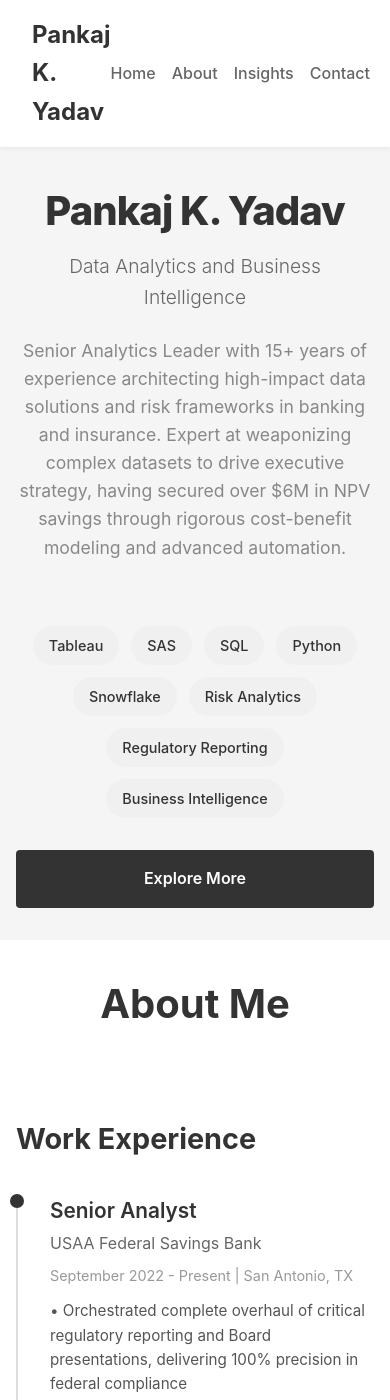
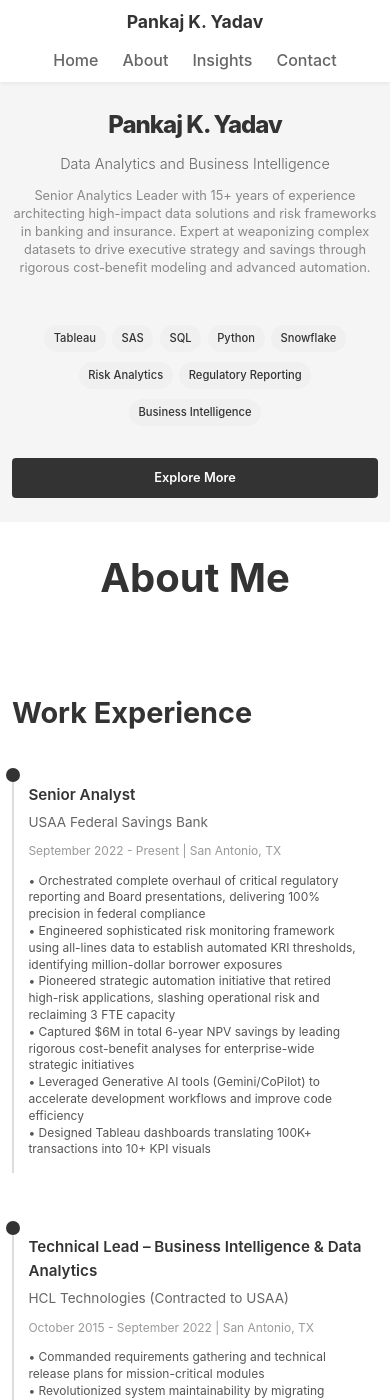
Before and after one commit to pankajsyadav/pankajyadav.github.io, a Jekyll site: the page built from _posts/2026-01-26-cloud-dw-comparison.md, in a window 390 px wide and 1400 px high. Built offline with Jekyll 4.4.1, drawn with Linux system fonts in a browser that asks for light colours.

Commit message:
Improve mobile responsiveness, update hero description, and center latest post carousel

```diff
--- a/_layouts/default.html
+++ b/_layouts/default.html
@@ -26,7 +26,7 @@
   <section id="home" class="home">
     <h1 class="hero-title">Pankaj K. Yadav</h1>
     <p class="hero-subtitle">Data Analytics and Business Intelligence</p>
-    <p class="hero-description">Senior Analytics Leader with 15+ years of experience architecting high-impact data solutions and risk frameworks in banking and insurance. Expert at weaponizing complex datasets to drive executive strategy, having secured over $6M in NPV savings through rigorous cost-benefit modeling and advanced automation.</p>
+    <p class="hero-description">Senior Analytics Leader with 15+ years of experience architecting high-impact data solutions and risk frameworks in banking and insurance. Expert at weaponizing complex datasets to drive executive strategy and savings through rigorous cost-benefit modeling and advanced automation.</p>
 
     <div class="skills-badges">
       <span class="badge">Tableau</span>
--- a/assets/css/style.css
+++ b/assets/css/style.css
@@ -287,6 +287,14 @@
   grid-template-columns: repeat(2, 1fr);
   gap: 2rem;
   margin-bottom: 2rem;
+  max-width: 100%;
+}
+
+.carousel-grid:has(.carousel-card:only-child) {
+  grid-template-columns: 1fr;
+  max-width: 600px;
+  margin-left: auto;
+  margin-right: auto;
 }
 
 .carousel-card {
@@ -580,45 +588,368 @@
 }
 
 /* Responsive Design */
+@media (max-width: 1024px) {
+  .nav-links {
+    gap: 1.5rem;
+  }
+
+  section {
+    padding: 3rem 2rem;
+  }
+}
+
 @media (max-width: 768px) {
+  body {
+    font-size: 15px;
+  }
+
+  nav {
+    padding: 0.75rem 1rem;
+  }
+
+  .nav-brand {
+    font-size: 1.3rem;
+  }
+
+  .nav-links {
+    gap: 0.75rem;
+    font-size: 0.9rem;
+  }
+
+  .nav-links a {
+    padding: 0.5rem 0.75rem;
+  }
+
   .hero-title {
-    font-size: 2.5rem;
+    font-size: 2rem;
   }
 
   .hero-subtitle {
-    font-size: 1.2rem;
+    font-size: 1rem;
   }
 
-  .nav-links {
-    gap: 1rem;
+  .hero-description {
+    font-size: 0.95rem;
+    line-height: 1.5;
+  }
+
+  .skills-badges {
+    flex-wrap: wrap;
+    justify-content: center;
+    gap: 0.5rem;
+  }
+
+  .badge {
+    font-size: 0.8rem;
+    padding: 0.4rem 0.8rem;
+  }
+
+  .cta-button {
+    padding: 0.8rem 1.5rem;
+    font-size: 0.95rem;
   }
 
   .carousel-grid {
     grid-template-columns: 1fr;
   }
 
+  .carousel-image {
+    height: 200px;
+  }
+
+  .carousel-content {
+    padding: 1.2rem;
+  }
+
+  .carousel-title-card {
+    font-size: 1.1rem;
+  }
+
+  .carousel-excerpt {
+    font-size: 0.9rem;
+  }
+
+  .carousel-indicators {
+    gap: 0.5rem;
+  }
+
+  .indicator {
+    width: 6px;
+    height: 6px;
+  }
+
   .timeline::before {
-    left: 15px;
+    left: 12px;
   }
 
   .timeline-item:nth-child(odd),
   .timeline-item:nth-child(even) {
     text-align: left;
-    padding-left: 50px;
+    padding-left: 40px;
     padding-right: 0;
   }
 
   .timeline-dot {
     left: 0;
     transform: translateX(-50%);
+    width: 14px;
+    height: 14px;
+  }
+
+  .timeline-content {
+    padding: 1rem;
+  }
+
+  .timeline-post-title {
+    font-size: 1rem;
+  }
+
+  .timeline-date {
+    font-size: 0.8rem;
+  }
+
+  .timeline-excerpt {
+    font-size: 0.85rem;
   }
 
   .skills-section {
     grid-template-columns: 1fr;
   }
 
+  .skill-category h3 {
+    font-size: 1.2rem;
+  }
+
+  .skill-list {
+    gap: 0.5rem;
+  }
+
+  .skill-item {
+    font-size: 0.85rem;
+    padding: 0.4rem 0.8rem;
+  }
+
+  .experience-item {
+    padding: 1.2rem;
+  }
+
+  .experience-title {
+    font-size: 1.1rem;
+  }
+
+  .experience-description {
+    font-size: 0.9rem;
+    line-height: 1.5;
+  }
+
+  .contact-info {
+    grid-template-columns: 1fr;
+    gap: 1rem;
+  }
+
+  .contact-item {
+    padding: 1rem;
+  }
+
+  .contact-item h3 {
+    font-size: 0.9rem;
+  }
+
+  .contact-item p {
+    font-size: 1rem;
+  }
+
+  .form-group input,
+  .form-group textarea {
+    font-size: 1rem;
+    padding: 0.75rem;
+  }
+
+  .form-submit {
+    padding: 0.75rem 1.5rem;
+    font-size: 0.95rem;
+  }
+
+  .social-links {
+    gap: 1rem;
+    flex-wrap: wrap;
+  }
+
   section {
     padding: 2rem 1rem;
     min-height: auto;
   }
+
+  h2 {
+    font-size: 1.8rem;
+  }
+
+  h3 {
+    font-size: 1.2rem;
+  }
 }
+
+@media (max-width: 480px) {
+  body {
+    font-size: 14px;
+  }
+
+  nav {
+    padding: 0.5rem 0.75rem;
+  }
+
+  .nav-container {
+    flex-direction: column;
+    gap: 0.75rem;
+  }
+
+  .nav-brand {
+    font-size: 1.1rem;
+  }
+
+  .nav-links {
+    gap: 0.5rem;
+    font-size: 0.75rem;
+    justify-content: center;
+  }
+
+  .nav-links a {
+    padding: 0.4rem 0.5rem;
+  }
+
+  .hero-title {
+    font-size: 1.5rem;
+    margin-bottom: 0.5rem;
+  }
+
+  .hero-subtitle {
+    font-size: 0.9rem;
+    margin-bottom: 0.75rem;
+  }
+
+  .hero-description {
+    font-size: 0.8rem;
+    line-height: 1.4;
+    margin-bottom: 1rem;
+  }
+
+  .skills-badges {
+    gap: 0.4rem;
+    row-gap: 0.6rem;
+  }
+
+  .badge {
+    font-size: 0.7rem;
+    padding: 0.3rem 0.6rem;
+  }
+
+  .cta-button {
+    padding: 0.6rem 1.2rem;
+    font-size: 0.8rem;
+  }
+
+  h2 {
+    font-size: 1.4rem;
+    margin-bottom: 1.5rem;
+  }
+
+  h3 {
+    font-size: 1rem;
+  }
+
+  .experience-item {
+    padding: 0.9rem;
+  }
+
+  .experience-title {
+    font-size: 0.95rem;
+    margin-bottom: 0.3rem;
+  }
+
+  .experience-company {
+    font-size: 0.85rem;
+  }
+
+  .experience-date {
+    font-size: 0.75rem;
+  }
+
+  .experience-description {
+    font-size: 0.75rem;
+    line-height: 1.4;
+  }
+
+  .carousel-image {
+    height: 150px;
+  }
+
+  .carousel-content {
+    padding: 0.9rem;
+  }
+
+  .carousel-date {
+    font-size: 0.75rem;
+  }
+
+  .carousel-title-card {
+    font-size: 0.95rem;
+    margin-bottom: 0.75rem;
+  }
+
+  .carousel-excerpt {
+    font-size: 0.75rem;
+    margin-bottom: 0.75rem;
+  }
+
+  .read-more-btn {
+    font-size: 0.8rem;
+  }
+
+  .contact-info {
+    grid-template-columns: 1fr;
+  }
+
+  .contact-item {
+    padding: 0.8rem;
+  }
+
+  .contact-item h3 {
+    font-size: 0.8rem;
+  }
+
+  .contact-item p {
+    font-size: 0.9rem;
+  }
+
+  .form-group label {
+    font-size: 0.8rem;
+  }
+
+  .form-group input,
+  .form-group textarea {
+    font-size: 0.95rem;
+    padding: 0.6rem;
+  }
+
+  .helper-text {
+    font-size: 0.7rem;
+    margin-top: 0.3rem;
+  }
+
+  .form-submit {
+    padding: 0.6rem 1.2rem;
+    font-size: 0.85rem;
+  }
+
+  .social-links {
+    gap: 0.8rem;
+  }
+
+  .social-link {
+    font-size: 0.85rem;
+  }
+
+  section {
+    padding: 1.5rem 0.75rem;
+  }
+}
```
